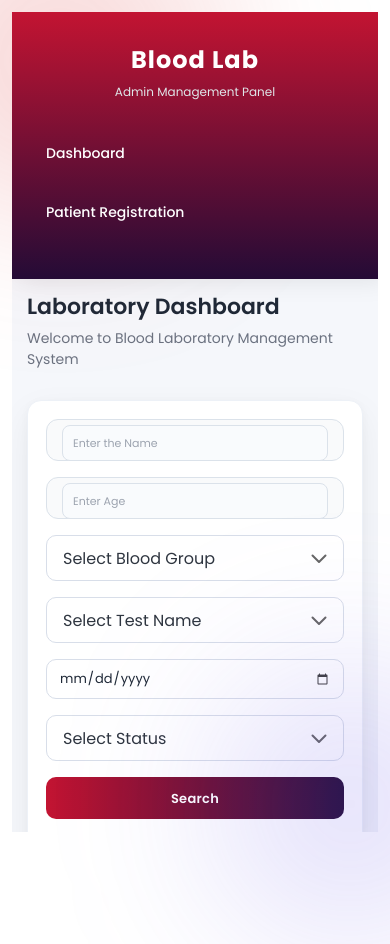
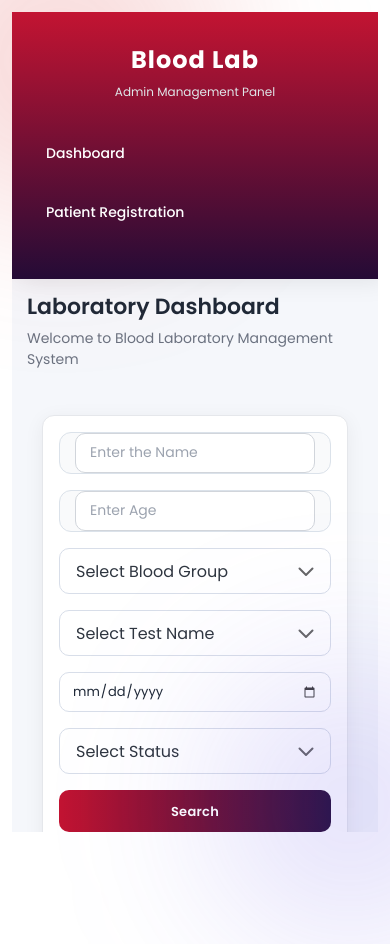
Before and after one commit to sumitpatil18/laboratory-management-system, a React (Vite) app: page /laboratory/dashboard in a window 390 px wide. Shown: the top 944 px of the page. Built offline with nearby package versions, Linux system fonts and the light colour scheme.

Commit message:
Add new pages in Sidebar

```diff
--- a/src/App.jsx
+++ b/src/App.jsx
@@ -4,7 +4,11 @@ import Login from "./Pages/Login/Login";
 
 import ManageLaboratory from "./Pages/ManageLaboratory/ManageLaboratory";
 
+import CreateLaboratory from "./Pages/CreateLaboratory/CreateLaboratory"
+
 import Dashbord from "./Pages/Dashbord/Dashbord";
+
+import PatientRegistation from "./Pages/PatientRegistation/PatientRegistration"
 
 function App() {
   return (
@@ -17,9 +21,14 @@ function App() {
 
       <Route path="/admin/managelaboratory" element={<ManageLaboratory />} />
 
+      <Route path="/admin/createLaboratory" element={<CreateLaboratory/>}/>
+
       {/* Laboratory User Page */}
 
       <Route path="/laboratory/dashboard" element={<Dashbord />} />
+
+      <Route path="/laboratory/patientRegistration" element={<PatientRegistation/>}/>
+
     </Routes>
   );
 }
--- a/src/Components/Card/Card.css
+++ b/src/Components/Card/Card.css
@@ -1,68 +1,91 @@
-/* ==========================================
-   CARD
-========================================== */
+/* =====================================================
+   CUSTOM CARD COMPONENT
+===================================================== */
 
 .custom-card {
+  width: 100%;
+
   background: #ffffff;
 
-    border-radius: 24px;
+  border-radius: 16px;
 
-    padding: 32px;
+  padding: 24px;
 
   box-sizing: border-box;
 
-    border: 1px solid #edf1f7;
+  border: 1px solid #e5e7eb;
 
-    box-shadow:
-        0 12px 35px rgba(0, 0, 0, 0.06),
-        0 2px 8px rgba(0, 0, 0, 0.03);
+  box-shadow: 0 4px 20px rgba(0, 0, 0, 0.06);
 
-    transition: all 0.3s ease;
+  transition:
+    box-shadow 0.25s ease,
+    border-color 0.25s ease;
 }
 
-/* ==========================================
-   HOVER EFFECT
-========================================== */
+/* =====================================================
+   HOVER
+===================================================== */
 
 .custom-card:hover {
-    transform: translateY(-2px);
+  border-color: #d1d5db;
 
-    box-shadow:
-        0 18px 40px rgba(0, 0, 0, 0.08),
-        0 6px 15px rgba(0, 0, 0, 0.04);
+  box-shadow: 0 8px 25px rgba(0, 0, 0, 0.08);
 }
 
-/* ==========================================
-   OPTIONAL STYLING
-========================================== */
+/* =====================================================
+   CARD TITLE
+===================================================== */
 
 .custom-card h2 {
   margin: 0 0 20px;
-    font-size: 28px;
+
+  font-size: 24px;
+
   font-weight: 700;
-    color: #1f2937;
+
+  color: #111827;
 }
+
+/* =====================================================
+   CARD TEXT
+===================================================== */
 
 .custom-card p {
   margin: 0;
+
   color: #6b7280;
+
   line-height: 1.6;
 }
 
-/* ==========================================
-   RESPONSIVE
-========================================== */
+/* =====================================================
+   FORM INSIDE CARD
+===================================================== */
+
+.custom-card form {
+  width: 100%;
+}
+
+/* =====================================================
+   TABLET
+===================================================== */
 
 @media (max-width: 768px) {
   .custom-card {
-        padding: 24px;
-        border-radius: 18px;
+    padding: 20px;
+
+    border-radius: 14px;
   }
 }
 
+/* =====================================================
+   MOBILE
+===================================================== */
+
 @media (max-width: 480px) {
   .custom-card {
-        padding: 18px;
-        border-radius: 14px;
+    padding: 16px;
+
+    border-radius: 12px;
   }
 }
--- a/src/Components/Card/Card.jsx
+++ b/src/Components/Card/Card.jsx
@@ -1,5 +1,4 @@
-import Inputfield from "../InputField/inputfield";
-import Button from "../Button/Button";
+
 import "./Card.css";
 
 const Card = ({ children }) => {
--- a/src/Components/InputField/Inputfield.css
+++ b/src/Components/InputField/Inputfield.css
@@ -1,157 +1,105 @@
-/* ==========================================
-   INPUT FIELD CONTAINER
-========================================== */
+/* =========================================
+   INPUT CONTAINER
+========================================= */
 
-.input-field{
+.input-field {
+  width: 100%;
+
   display: flex;
+
   flex-direction: column;
-    width: 100%;
-    gap: 6px;
+
+  gap: 8px;
 }
 
-/* ==========================================
+/* =========================================
    LABEL
-========================================== */
+========================================= */
 
-.input-field label{
-    font-size: 12px;
+.input-field label {
+  font-size: 14px;
+
   font-weight: 600;
+
   color: #374151;
-    line-height: 1.4;
 }
 
-/* ==========================================
-   INPUT FIELD
-========================================== */
+/* =========================================
+   INPUT
+========================================= */
 
-.input-field input{
+.input-field input {
   width: 100%;
-    height: 40px;
 
-    padding: 10px 12px;
+  height: 46px;
 
-    border: 1px solid #dbe2ea;
+  padding: 0 14px;
+
+  border: 1px solid #d1d5db;
+
   border-radius: 10px;
 
-    background: #f9fbfd;
+  background: #ffffff;
 
-    color: #2d3436;
-    font-size: 13px;
-    font-weight: 400;
-    font-family: inherit;
+  color: #1f2937;
+
+  font-size: 14px;
 
   outline: none;
-    appearance: none;
+
+  box-sizing: border-box;
 
   transition:
-        border-color 0.3s ease,
-        box-shadow 0.3s ease,
-        background-color 0.3s ease;
-
-    box-sizing: border-box;
+    border-color 0.2s ease,
+    box-shadow 0.2s ease;
 }
 
-/* ==========================================
+/* =========================================
    PLACEHOLDER
-========================================== */
+========================================= */
 
-.input-field input::placeholder{
+.input-field input::placeholder {
   color: #9ca3af;
-    font-size: 12px;
-    font-weight: 400;
+
+  font-size: 14px;
 }
 
-/* ==========================================
-   FOCUS
-========================================== */
+/* =========================================
+   HOVER
+========================================= */
 
-.input-field input:focus{
-    background: #ffffff;
-    border-color: #c31432;
-    box-shadow: 0 0 0 3px rgba(195,20,50,0.12);
+.input-field input:hover {
+  border-color: #9ca3af;
 }
 
-/* ==========================================
-   HOVER
-========================================== */
+/* =========================================
+   FOCUS
+========================================= */
 
-.input-field input:hover{
-    border-color: #c7d2de;
+.input-field input:focus {
+  border-color: #c31432;
+
+  box-shadow: 0 0 0 3px rgba(195, 20, 50, 0.15);
 }
 
-/* ==========================================
-   PASSWORD
-========================================== */
+/* =========================================
+   MOBILE
+========================================= */
 
-.input-field input[type="password"]{
-    letter-spacing: 0.5px;
+@media (max-width: 768px) {
+  .input-field input {
+    height: 44px;
+  }
 }
 
-/* ==========================================
-   DISABLED
-========================================== */
+@media (max-width: 480px) {
+  .input-field input {
+    height: 42px;
 
-.input-field input:disabled{
-    background: #eef2f7;
-    color: #9ca3af;
-    cursor: not-allowed;
-    opacity: 0.8;
+    font-size: 13px;
   }
 
-/* ==========================================
-   AUTOFILL
-========================================== */
-
-.input-field input:-webkit-autofill{
-    -webkit-box-shadow: 0 0 0 1000px #f9fbfd inset;
-    -webkit-text-fill-color: #2d3436;
+  .input-field label {
+    font-size: 13px;
   }
-
-/* ==========================================
-   RESPONSIVE - TABLET
-========================================== */
-
-@media (max-width:768px){
-
-    .input-field label{
-        font-size: 12px;
 }
-
-    .input-field input{
-        height: 40px;
-        font-size: 12px;
-        padding: 10px 12px;
-    }
-
-    .input-field input::placeholder{
-        font-size: 12px;
-    }
-
-}
-
-/* ==========================================
-   RESPONSIVE - MOBILE
-========================================== */
-
-@media (max-width:480px){
-
-    .input-field{
-        gap: 5px;
-    }
-
-    .input-field label{
-        font-size: 11px;
-    }
-
-    .input-field input{
-        height: 38px;
-        padding: 8px 10px;
-        font-size: 12px;
-        border-radius: 8px;
-    }
-
-    .input-field input::placeholder{
-        font-size: 11px;
-    }
-
-}
--- a/src/Components/InputField/Inputfield.jsx
+++ b/src/Components/InputField/Inputfield.jsx
@@ -1,10 +1,10 @@
 import "./Inputfield.css";
 
-export default function Inputfield({ label, type, placeholder,className }) {
+export default function Inputfield({ label, type, placeholder,className="" }) {
   return (
-    <div className={'input-field ${className || ""}'}>
-      <label>{label}</label>
-      <input className={className}type={type} placeholder={placeholder}></input>
+    <div className={`input-field ${className || ""}`}>
+      {label && <label>{label}</label>}
+      <input type={type} placeholder={placeholder}></input>
     </div>
   );
 }
```
Also changed, not shown: src/Pages/CreateLaboratory/CreateLaboratory.jsx (+5 -5 lines). Lines whose indentation alone changed are shown as unchanged.
